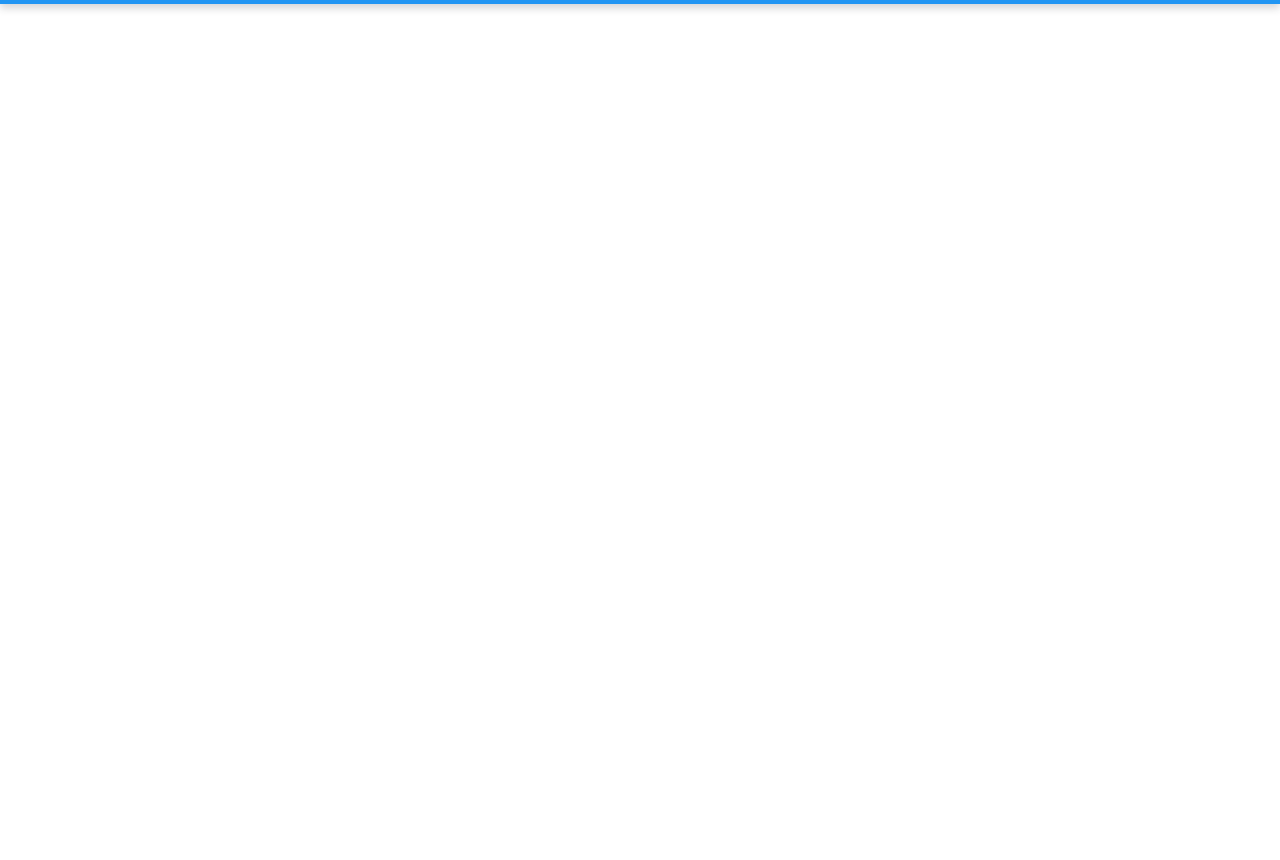
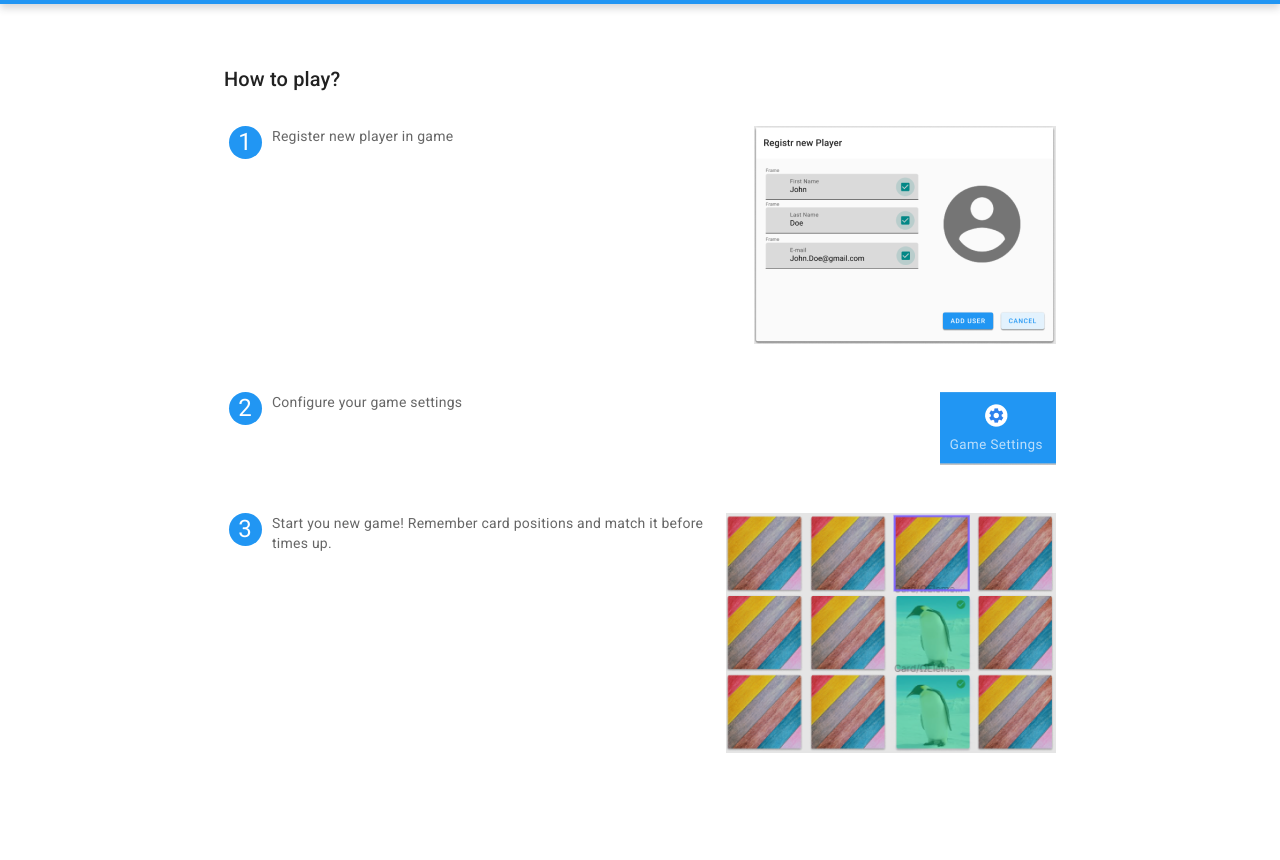
Before and after one commit to youjob13/match-match-game, a website built with webpack: page src/app.html in a window 1280 px wide. Shown: the part 80-940 px from the top of the page. Before the commit the page ends 800 px from the top, so only its background shows below. Built offline with nearby package versions, Linux system fonts and the light colour scheme.

Commit message:
feat: about-game section layout

```diff
--- a/src/app.ts
+++ b/src/app.ts
@@ -1,5 +1,6 @@
 import './styles.scss';
 import Header from './components/Header/Header';
+import AboutGame from './components/AboutGame/AboutGame';
 
 export interface IApplication {
   app: HTMLElement | null;
@@ -15,5 +16,7 @@ export class App {
     this.app.innerHTML = '<h1 class="h1-title">Match match game</h1>';
     const header = new Header('header', ['header']);
     this.app.append(header.node);
+    const aboutGame = new AboutGame('main', ['about-game']);
+    this.app.append(aboutGame.node);
   }
 }
--- /dev/null
+++ b/src/components/AboutGame/AboutGame.ts
@@ -0,0 +1,20 @@
+import './aboutGame.scss';
+import BaseControl from '../BaseControl/BaseControl';
+import AboutGameList from './AboutGameList/AboutGameList';
+import ContainerWrapper from '../HOF/Container';
+
+class AboutGame extends BaseControl {
+  constructor(tagName: string, classes: string[]) {
+    super(tagName, classes);
+    this.init();
+  }
+
+  private init() {
+    const wrapper = ContainerWrapper(this.node);
+    const title = new BaseControl('h2', ['about-game__title'], 'How to play?');
+    const aboutGameList = new AboutGameList('ul', ['about-game__list']);
+    wrapper.append(title.node, aboutGameList.node);
+  }
+}
+
+export default AboutGame;
--- /dev/null
+++ b/src/components/AboutGame/AboutGameList/AboutGameItem/AboutGameItem.ts
@@ -0,0 +1,28 @@
+import './aboutGameItem.scss';
+
+import BaseControl from '../../../BaseControl/BaseControl';
+
+class AboutGameItem extends BaseControl {
+  image:string;
+
+  text:string;
+
+  constructor(tagName: string, classes: string[], text:string, image:string) {
+    super(tagName, classes);
+    this.image = image;
+    this.text = text;
+    this.init();
+  }
+
+  init():void {
+    const figure = new BaseControl('figure', ['about-game__item-inner']);
+    this.node.append(figure.node);
+    const img = new BaseControl('img', ['about-game__item-img']);
+    img.node.setAttribute('src', this.image);
+    img.node.setAttribute('alt', '');
+    const text = new BaseControl('figcaption', ['about-game__item-text'], this.text);
+    figure.node.append(text.node, img.node);
+  }
+}
+
+export default AboutGameItem;
--- /dev/null
+++ b/src/components/AboutGame/AboutGameList/AboutGameItem/aboutGameItem.scss
@@ -0,0 +1,38 @@
+.about-game__item {
+  position: relative;
+  margin: 0 0 3em 3em;
+  &:last-child {
+    margin-bottom: 0;
+  }
+  &::before {
+    counter-increment: count;
+    content: "" counter(count);
+    display: flex;
+    align-items: center;
+    justify-content: center;
+    position: absolute;
+    left: -1.8em;
+    top: 0;
+    padding: 8px;
+    border-radius: 50%;
+    width: 0.7em;
+    height: 0.7em;
+    background-color: #2196f3;
+    font-weight: 400;
+    font-size: 24px;
+    line-height: 21px;
+    letter-spacing: 0.25px;
+    color: #ffffff;
+  }
+  &-inner {
+    display: flex;
+    justify-content: space-between;
+  }
+  &-text {
+    font-weight: 400;
+    font-size: 14px;
+    line-height: 20px;
+    letter-spacing: 0.25px;
+    color: rgba(0, 0, 0, 0.6);
+  }
+}
--- /dev/null
+++ b/src/components/AboutGame/AboutGameList/AboutGameList.ts
@@ -0,0 +1,26 @@
+import './aboutGameList.scss';
+
+import imageOne from '../../../assets/about-game/1.png';
+import imageTwo from '../../../assets/about-game/2.png';
+import imageThree from '../../../assets/about-game/3.png';
+
+import BaseControl from '../../BaseControl/BaseControl';
+import AboutGameItem from './AboutGameItem/AboutGameItem';
+
+class AboutGameList extends BaseControl {
+  constructor(tagName: string, classes: string[]) {
+    super(tagName, classes);
+    this.init();
+  }
+
+  init():void {
+    const itemOne = new AboutGameItem('li', ['about-game__item'], 'Register new player in game', imageOne);
+    const itemTwo = new AboutGameItem('li', ['about-game__item'], 'Configure your game settings', imageTwo);
+    const itemThree = new AboutGameItem('li', ['about-game__item'],
+      'Start you new game! Remember card positions and match it before times up.', imageThree);
+
+    this.node.append(itemOne.node, itemTwo.node, itemThree.node);
+  }
+}
+
+export default AboutGameList;
--- /dev/null
+++ b/src/components/AboutGame/AboutGameList/aboutGameList.scss
@@ -0,0 +1,8 @@
+.about-game {
+  &__list {
+    margin-top: 2em;
+    display: flex;
+    flex-direction: column;
+    justify-content: space-between;
+  }
+}
--- /dev/null
+++ b/src/components/AboutGame/aboutGame.scss
@@ -0,0 +1,14 @@
+.about-game {
+  position: relative;
+  height: calc(100% - 4rem - 20px);
+  padding: 60px 0 80px;
+  counter-reset: count;
+  &__title {
+    font-weight: 500;
+    font-size: 20px;
+    line-height: 30px;
+    letter-spacing: 0.15px;
+    color: rgba(0, 0, 0, 0.87);
+    mix-blend-mode: normal;
+  }
+}
--- /dev/null
+++ b/src/components/HOF/Container.ts
@@ -0,0 +1,9 @@
+import BaseControl from '../BaseControl/BaseControl';
+
+const ContainerWrapper = (node: HTMLElement):HTMLElement => {
+  const container = new BaseControl('div', ['container']);
+  node.append(container.node);
+  return container.node;
+};
+
+export default ContainerWrapper;
--- a/src/components/Header/Navigation/navigation.scss
+++ b/src/components/Header/Navigation/navigation.scss
@@ -1,7 +1,7 @@
 .navigation {
   display: flex;
   align-items: center;
-  margin-left: 8rem;
+  margin-left: 6rem;
   &__item {
     position: relative;
     z-index: 1;
--- a/src/styles.scss
+++ b/src/styles.scss
@@ -12,6 +12,10 @@ a {
   padding: 0;
 }
 
+#app {
+  height: 100vh;
+}
+
 .h1-title {
   position: absolute;
   clip: rect(1px, 1px, 1px, 1px);
@@ -22,3 +26,10 @@ a {
   padding: 0;
   border: 0;
 }
+
+.container {
+  position: relative;
+  height: 100%;
+  max-width: 1800px;
+  padding: 0 14rem;
+}
```
Also changed, not shown: src/assets/about-game/1.png (added), src/assets/about-game/2.png (added), src/assets/about-game/3.png (added), src/normalize.css.
